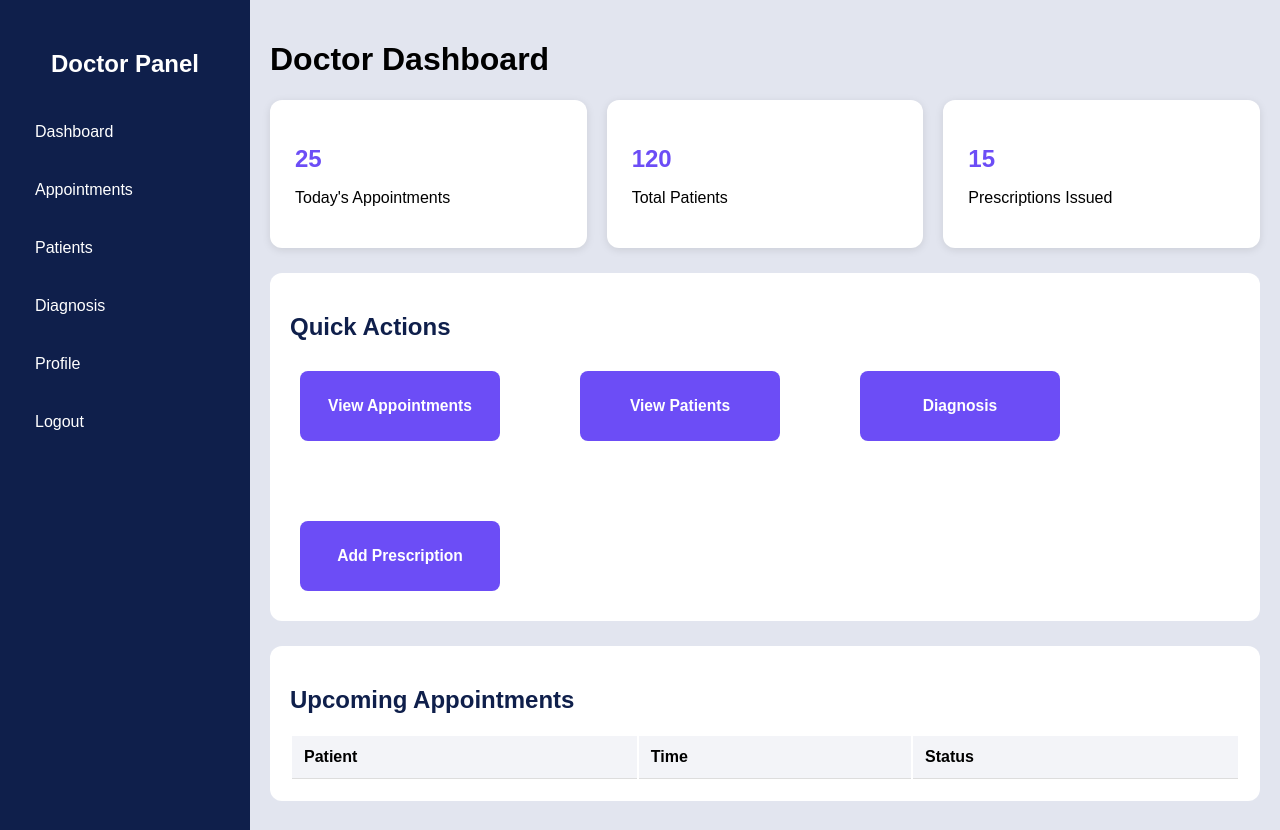
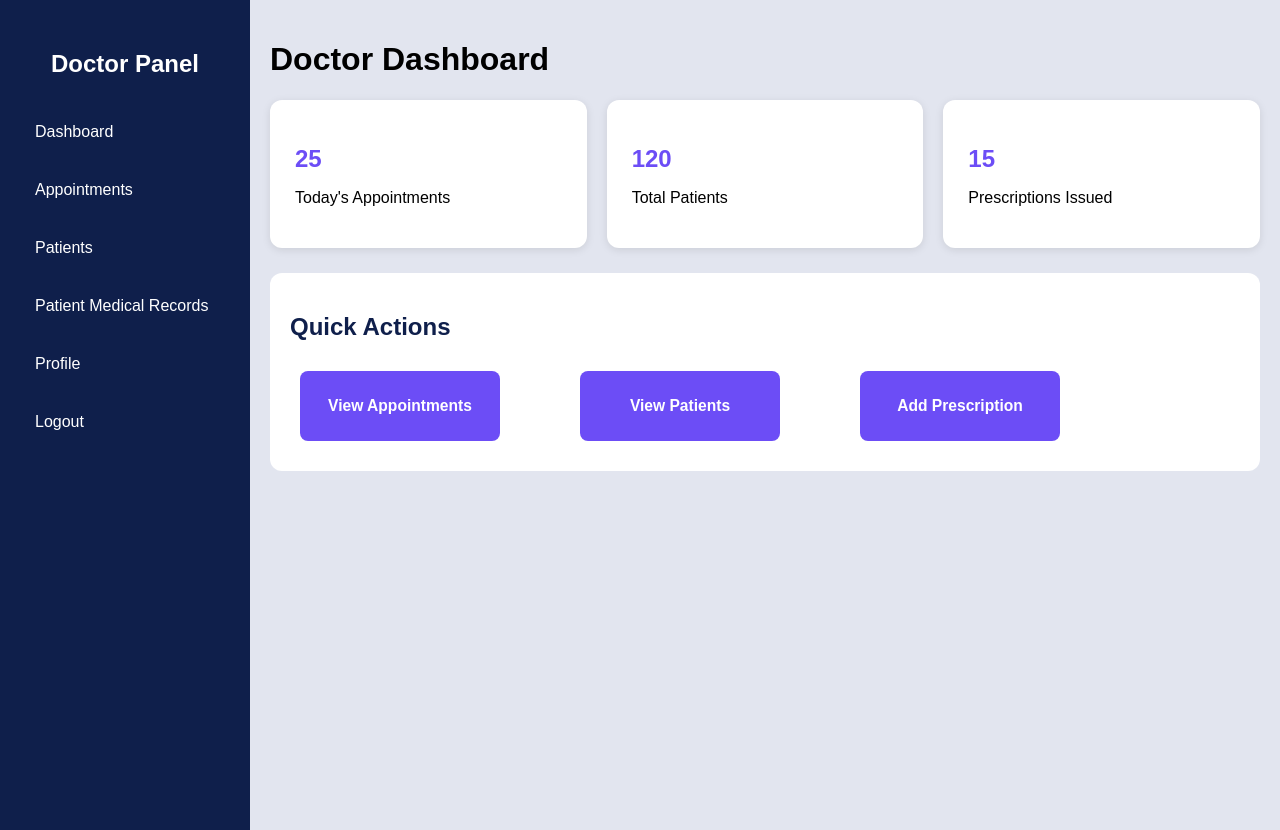
Before and after one commit to AngelinaAnnaAntony/Hospital_Management_System, a Flask app: page / in a window 1280 px wide. Run offline with Flask 3, Linux system fonts and the light colour scheme; lists and menus that the app fills with data are empty.

Commit message:
Update doctor_dashboard.html

```diff
--- a/templates/doctor/doctor_dashboard.html
+++ b/templates/doctor/doctor_dashboard.html
@@ -8,18 +8,15 @@
       href="{{ url_for('static', filename='doctor_dashboard.css') }}">
 </head>
 <body>
-
     <div class="sidebar">
         <h2>Doctor Panel</h2>
-
         <a href="/doctor_dashboard">Dashboard</a>
-        <a href="/view_appointments">Appointments</a>
-        <a href="/view_patients">Patients</a>
-        <a href="/diagnosis">Diagnosis</a>
-        <a href="/view_profile">Profile</a>
+        <a href="/doc-view_appointments">Appointments</a>
+        <a href="/doc-view_patients">Patients</a>
+        <a href="/doc-med_rec">Patient Medical Records</a>
+        <a href="/doc-view_profile">Profile</a>
         <a href="/logout">Logout</a>
     </div>
-
     <div class="main">
         <h1>Doctor Dashboard</h1>
         <div class="cards">
@@ -40,30 +37,17 @@
         <div class="section">
             <h2>Quick Actions</h2>
             <div class="actions">
-               <a href="/view_appointments">
+               <a href="/doc-view_appointments">
                <button><h3>View Appointments</h3></button>
                </a>
-               <a href="/view_patients">
+               <a href="/doc-view_patients">
                <button><h3>View Patients</h3></button>
-               </a>
-               <a href="/diagnosis">
-               <button><h3>Diagnosis</h3></button>
                </a>
                <a href="/add_pres">
                <button><h3>Add Prescription</h3></button>
                </a>
             </div>
         </div>
-        <div class="section">
-            <h2>Upcoming Appointments</h2>
-            <table>
-                <tr>
-                    <th>Patient</th>
-                    <th>Time</th>
-                    <th>Status</th>
-                </tr>
-            </table>
-        </div>
     </div>
 </body>
 </html>
```
